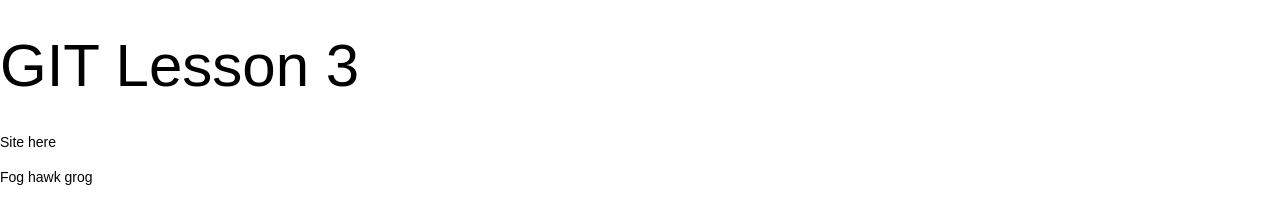
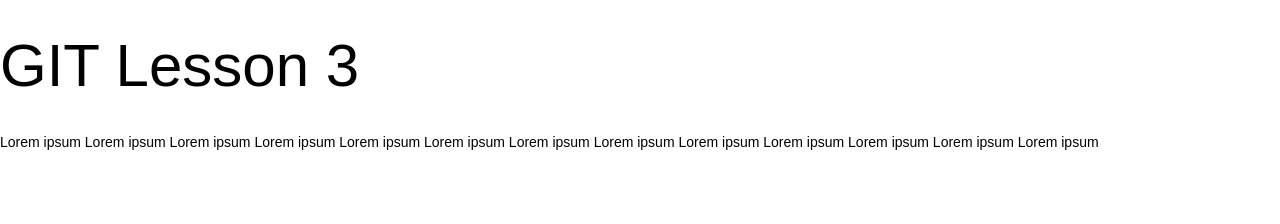
Before and after one commit to rook16/site-2, a plain HTML site: page index.html in a window 1280 px wide. Drawn offline with Linux system fonts and the light colour scheme; a web font is replaced by a local one.

Commit message:
Third commit

```diff
--- a/index.html
+++ b/index.html
@@ -6,7 +6,6 @@
 </head>
 <body>
 	<h1>GIT Lesson 3</h1>
-	<p>Site here</p>
-	<p>Fog hawk grog</p>
+	<p>Lorem ipsum Lorem ipsum Lorem ipsum Lorem ipsum Lorem ipsum Lorem ipsum Lorem ipsum Lorem ipsum Lorem ipsum Lorem ipsum Lorem ipsum Lorem ipsum Lorem ipsum </p>
 </body>
 </html>
```
